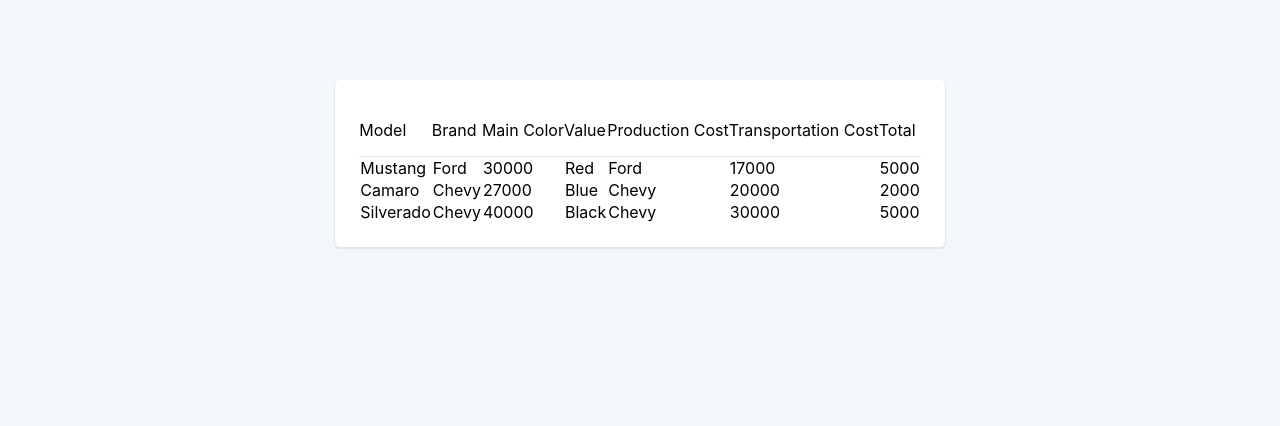
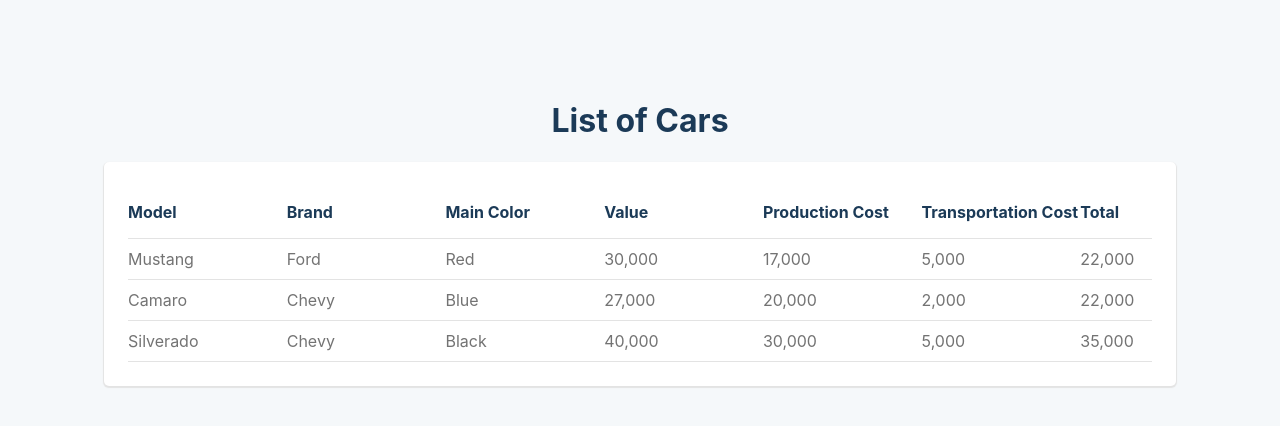
Before and after one commit to DayvsonNascimento/car-management, a React (Create React App) app: page / in a window 1280 px wide. Shown: the top 426 px of the page. Built offline with nearby package versions, Linux system fonts and the light colour scheme.

Commit message:
feat: add CarTable aditional styles and HomePage title

```diff
--- /dev/null
+++ b/src/components/CarRow/CarRow.styled.ts
@@ -0,0 +1,15 @@
+import styled from 'styled-components';
+
+export const Container = styled.tr`
+  border-bottom: 1px solid #e3e3e3;
+
+  &:hover {
+    background-color: rgba(135, 158, 207, 0.1);
+  }
+`;
+
+export const RowCell = styled.td`
+  padding: 10px 0;
+  font-size: 16px;
+  color: #737373;
+`;
--- a/src/components/CarRow/CarRow.tsx
+++ b/src/components/CarRow/CarRow.tsx
@@ -1,3 +1,5 @@
+import { Container, RowCell } from './CarRow.styled';
+
 interface CarRowProps {
   carData: {
     model: string;
@@ -19,16 +21,20 @@ const CarRow = ({
     transportationCosts,
   },
 }: CarRowProps) => {
+  const totalCost = (
+    productionCost + transportationCosts || 0
+  ).toLocaleString();
+
   return (
-    <tr>
-      <td>{model}</td>
-      <td>{brand}</td>
-      <td>{value}</td>
-      <td>{mainColor}</td>
-      <td>{brand}</td>
-      <td>{productionCost}</td>
-      <td>{transportationCosts}</td>
-    </tr>
+    <Container>
+      <RowCell>{model}</RowCell>
+      <RowCell>{brand}</RowCell>
+      <RowCell>{mainColor}</RowCell>
+      <RowCell>{value?.toLocaleString()}</RowCell>
+      <RowCell>{productionCost?.toLocaleString()}</RowCell>
+      <RowCell>{transportationCosts?.toLocaleString()}</RowCell>
+      <RowCell>{totalCost}</RowCell>
+    </Container>
   );
 };
 
--- a/src/components/CarsTable/CarsTable.style.ts
+++ b/src/components/CarsTable/CarsTable.styled.ts
@@ -2,7 +2,7 @@ import styled from 'styled-components';
 
 export const Container = styled.div`
   padding: 24px;
-  widthL 80%;
+  width: 80%;
   background-color: #ffffff;
   box-shadow: 0 1px 1px 1px #e3e3e3;
   border-radius: 5px;
@@ -16,8 +16,12 @@ export const Table = styled.table`
 export const HeaderCell = styled.th`
   padding: 1rem 0;
   font-size: 16px;
-  font-weight: 400;
+  font-weight: 700;
   text-align: left;
+  width: 15.5%;
+  color: #1b3a57;
+
+
 `;
 
 export const TableRow = styled.tr`
--- a/src/components/CarsTable/CarsTable.tsx
+++ b/src/components/CarsTable/CarsTable.tsx
@@ -7,7 +7,7 @@ import {
   TableRow,
   HeaderCell,
   Body,
-} from './CarsTable.style';
+} from './CarsTable.styled';
 
 const cars = [
   {
--- /dev/null
+++ b/src/pages/Home/HomePage.styled.tsx
@@ -0,0 +1,19 @@
+import styled from 'styled-components';
+
+export const Container = styled.div`
+  display: flex;
+  flex-direction: column;
+  margin-top: 5rem;
+`;
+
+export const TableContainer = styled.div`
+  display: flex;
+  align-itens: center;
+  justify-content: center;
+  widtj: 100%;
+`;
+
+export const Title = styled.h1`
+  text-align: center;
+  color: #1b3a57;
+`;
--- a/src/pages/Home/HomePage.styles.tsx
+++ /dev/null
@@ -1,8 +0,0 @@
-import styled from 'styled-components';
-
-export const Container = styled.div`
-  display: flex;
-  align-itens: center;
-  justify-content: center;
-  margin-top: 5rem;
-`;
--- a/src/pages/Home/HomePage.tsx
+++ b/src/pages/Home/HomePage.tsx
@@ -1,11 +1,15 @@
 import CarsTable from '../../components/CarsTable/CarsTable';
 
-import { Container } from './HomePage.styles';
+import { Container, TableContainer, Title } from './HomePage.styled';
 
 const HomePage = () => {
   return (
     <Container>
-      <CarsTable />
+      <Title>List of Cars</Title>
+
+      <TableContainer>
+        <CarsTable />
+      </TableContainer>
     </Container>
   );
 };
```
